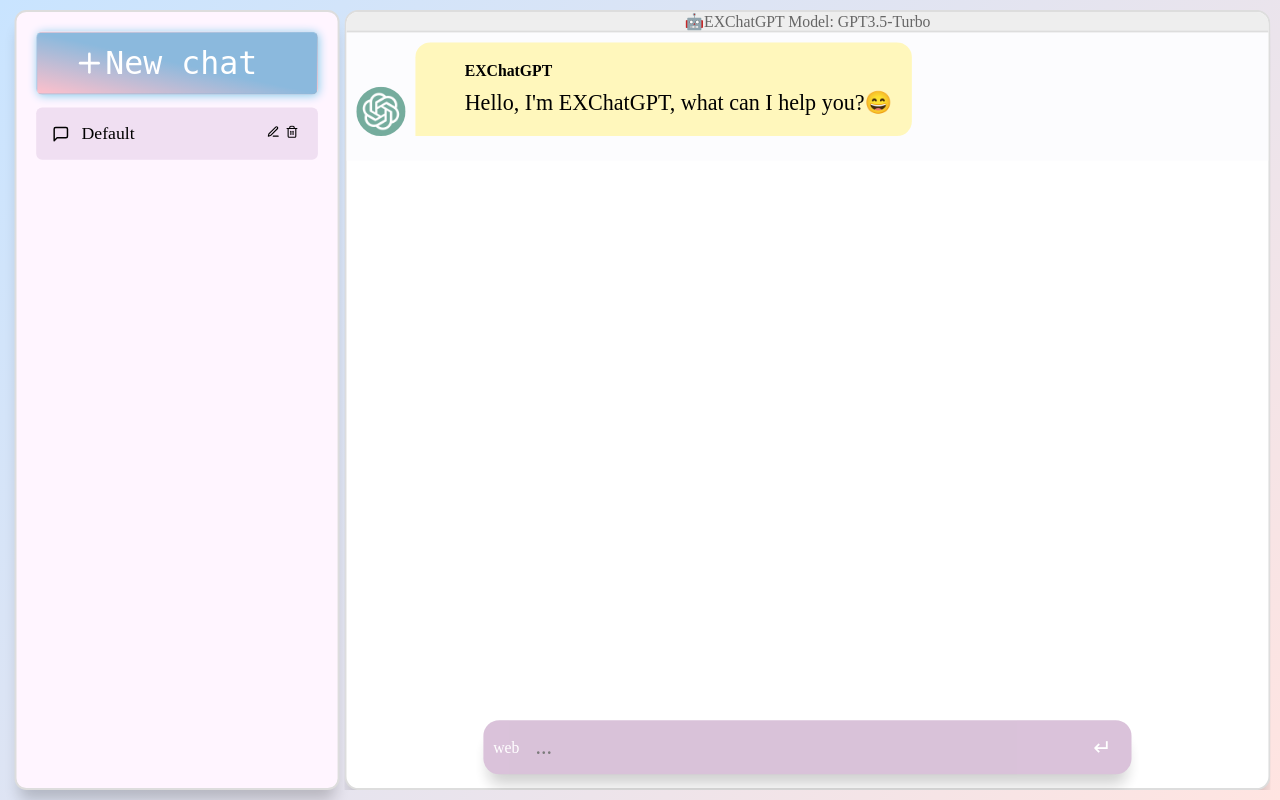
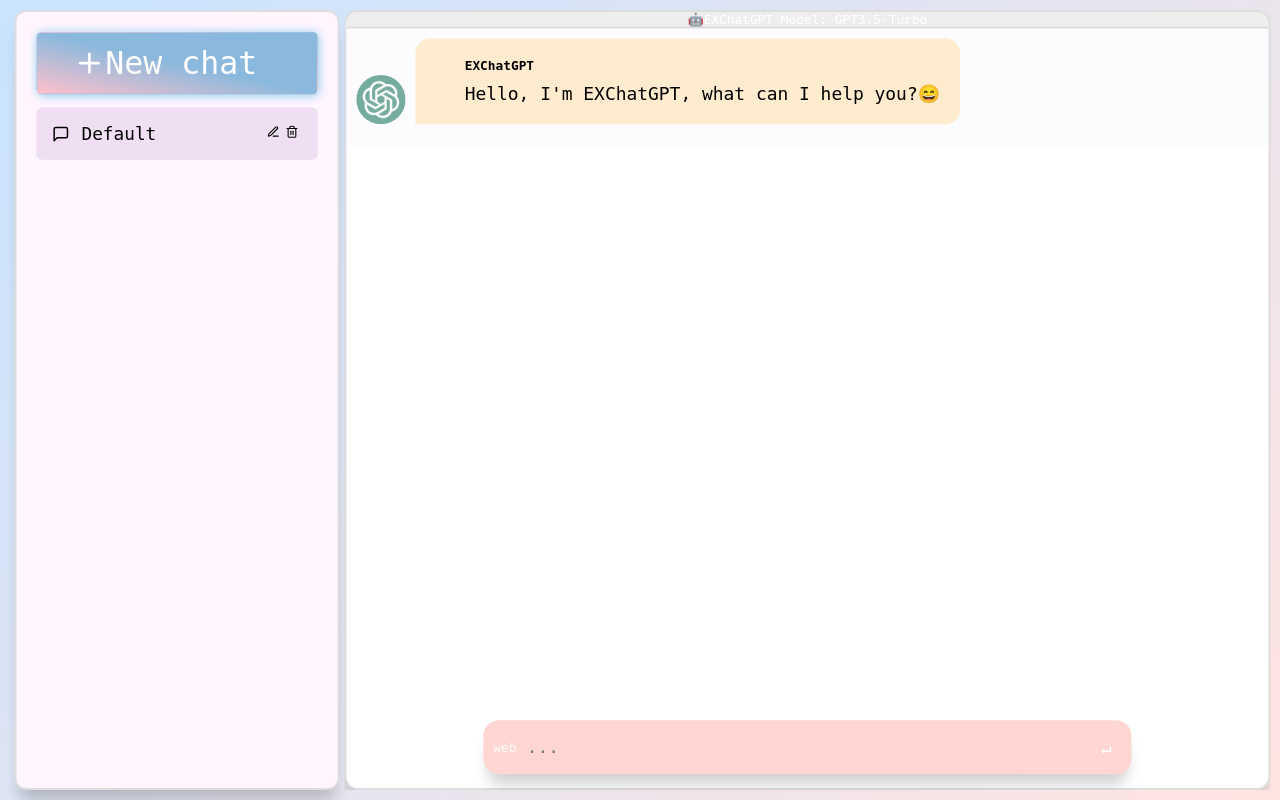
Before and after one commit to circlestarzero/EX-chatGPT, a Flask app: page / in a window 1280 px wide. Run offline with Flask 2, Linux system fonts and the light colour scheme; data that the repository does not hold is empty; parts of the project's set-up code (start-up, migrations or seed data) failed here and were passed over; some libraries are stand-ins or nearby versions.

Commit message:
change css

```diff
--- a/chatGPTEx/static/styles/style.css
+++ b/chatGPTEx/static/styles/style.css
@@ -2,8 +2,10 @@
   --body-bg: linear-gradient(135deg, #c9e4ff 0%, #ffe4e1 100%);
   --msger-bg: #fff;
   --border: 2px solid #ddd;
-  --left-msg-bg: #fff7bc;
-  --right-msg-bg: #d8bfd8;
+  --right-msg-bg: #ffd4cf;
+  --left-msg-bg: #ffebcd;
+  --right-msg-text: #fff;
+  --code-bg: #faebd7;
 }
 
 html {
@@ -22,7 +24,7 @@ body {
   transform: scale(0.985);
   height: 100vh;
   background-image: var(--body-bg);
-  font-family: "Fira Code";
+  font-family: monospace;
 }
 
 .container {
@@ -71,7 +73,7 @@ body {
   text-align: center;
   border-bottom: var(--border);
   background: #eee;
-  color: #666;
+  color: var(--right-msg-text);
 }
 
 .msger-chat {
@@ -163,7 +165,7 @@ body {
 }
 .right-msg .msg-bubble {
   background: var(--right-msg-bg);
-  color: #fff;
+  color: var(--right-msg-text);
   border-bottom-right-radius: 0;
 }
 .left-msg .msg-bubble{
@@ -184,8 +186,8 @@ body {
   background-color: transparent;
   border: none;
   font-size: 1.4em;
-  color: white;
-  font-family: 'Fira Code';
+  color: var(--right-msg-text);
+  font-family: monospace;
 }
 .msger-input {
   flex: 1;
@@ -209,7 +211,7 @@ body {
   background-color: #fcfcfe;
 }
 select#mode {
-  font-family: 'Fira Code';
+  font-family: monospace;
   color: white;
   background-color: transparent;
   align-content: center;
@@ -271,10 +273,10 @@ select#mode:hover, select#mode:focus {
   outline: none;
 }
 pre {
-  background-color: #fffbde!important;
-  font-family: "Fira Code";
-  font-size: 14px;
-  line-height: 1.5;
+  background-color: var(--code-bg)!important;
+  font-family: monospace;
+  font-size: 0.9rem!important;
+  line-height: 1.3;
   margin: 0;
   overflow: auto;
   padding: 1em;
```
Also changed, not shown: img/chatHistory.png.
